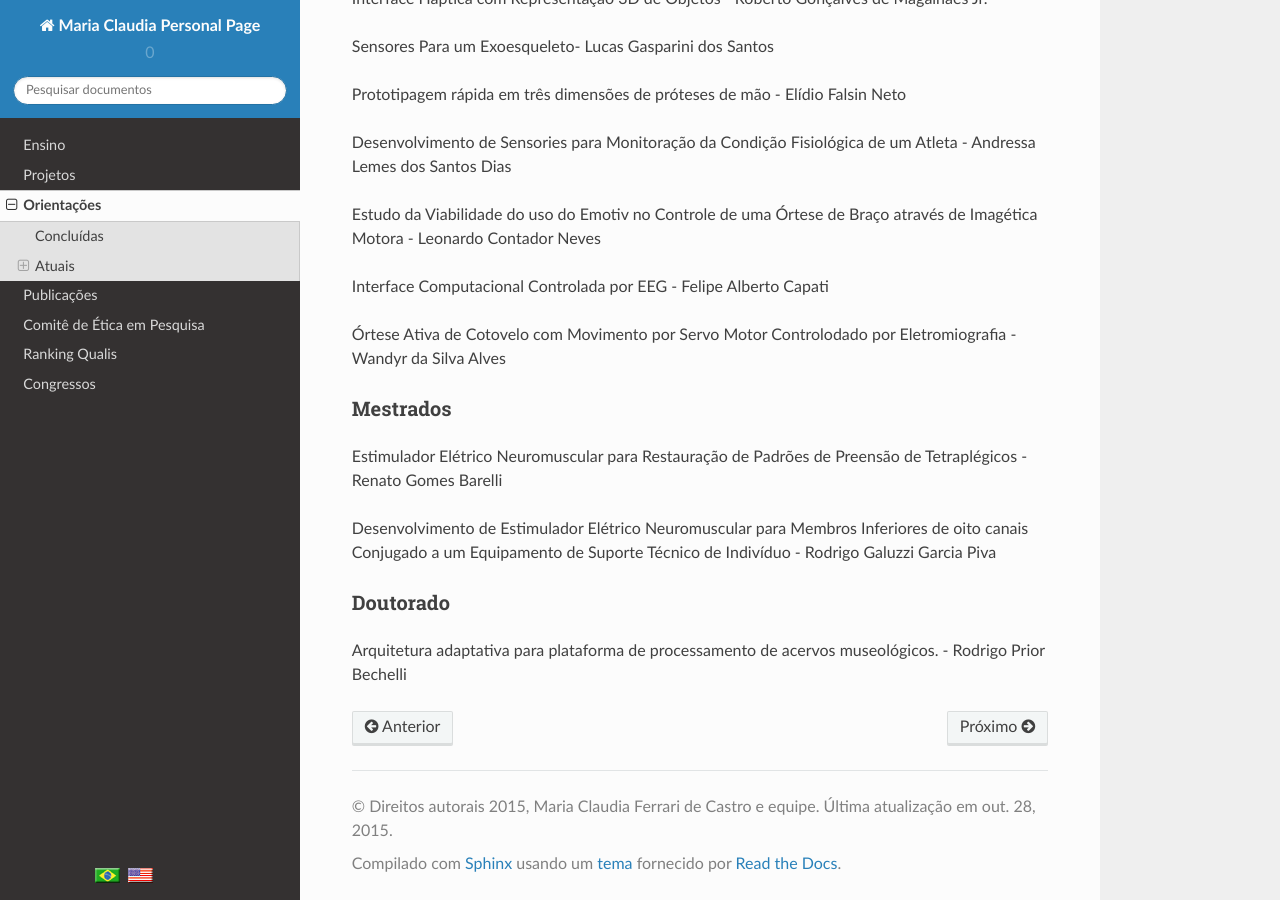
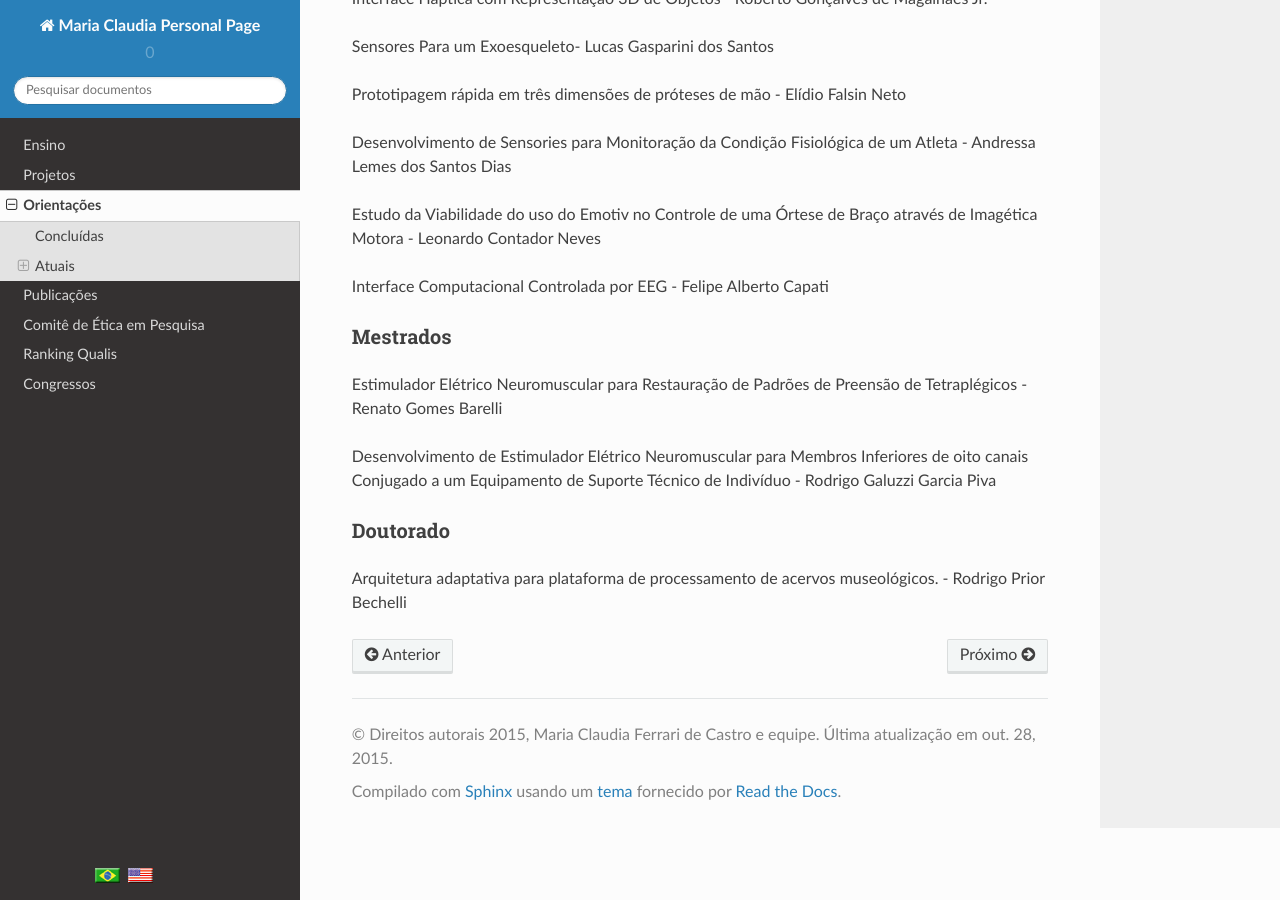
Before and after one commit to mclaudia/personal_page_fei, a Sphinx documentation site: the page built from source/orientacoes.rst, in a window 1280 px wide and 900 px high, scrolled down 1121 px. Built offline with Sphinx 7.4.7 and the Read the Docs theme 2.0.0, drawn with Linux system fonts in a browser that asks for light colours; some of the changed lines change nothing that is shown.

Commit message:
update iuc

```diff
--- a/source/orientacoes.rst
+++ b/source/orientacoes.rst
@@ -11,7 +11,7 @@ Concluídas
 
     "Trabalhos de Conclusão de Curso (TCC) - Orientador", 34
     "Trabalhos de Conclusão de Curso (TCC) - Co-Orientador", 03
-    "Iniciações Científicas (IC)", 31
+    "Iniciações Científicas (IC)", 32
     "Iniciações Didáticas (ID)", 04
     "Mestrados - Orientador", 01
     "Mestrados - Co-Orientador ", 01
@@ -56,8 +56,6 @@ Estudo da Viabilidade do uso do Emotiv no Controle de uma Órtese de Braço atra
 
 Interface Computacional Controlada por EEG - Felipe Alberto Capati
 
-Órtese Ativa de Cotovelo com Movimento por Servo Motor Controlodado por Eletromiografia - Wandyr da Silva Alves
-
 
 ---------
 Mestrados
```
